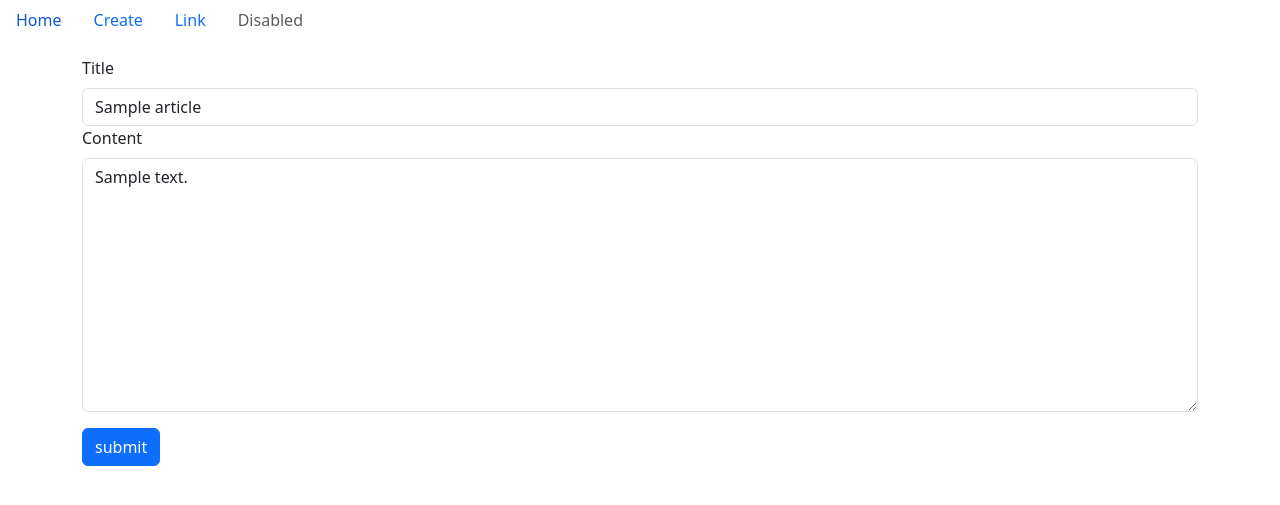
After one commit to EHYONGI/board, a Django app: page /articles/1/edit/ in a window 1280 px wide. The commit adds this page. Shown: the top 505 px of the page. Run offline with Django 5.2, Linux system fonts and the light colour scheme; tables that the repository leaves empty hold one stand-in row (values such as "Sample post").

Commit message:
update 기능 구현

```diff
--- a/articles/templates/detail.html
+++ b/articles/templates/detail.html
@@ -12,5 +12,6 @@
         {{article.created_at}}
     </div>
 </div>
-<a href="{% url 'articles:delete' id=article.id %}" class="btn btn-danger" role="button">delete</a>
+<a href="{% url 'articles:delete' id=article.id %}" class="btn btn-danger">delete</a>
+<a href="{% url 'articles:edit' id=article.id%}" class="btn btn-warning">update</a>
 {% endblock %}
--- /dev/null
+++ b/articles/templates/edit.html
@@ -0,0 +1,16 @@
+{% extends 'base.html' %}
+
+{% block body %}
+<form action="{% url 'articles:update' id=article.id %}" method="post">
+    {% csrf_token %}
+    <div class="mb-3"></div>
+        <label for="title" class="form-label">Title</label>
+        <input type="text" id="title" class="form-control" name="title" value="{{article.title}}">
+    <div class="mb-3">
+        <label for="content" class="form-label">Content</label>
+        <textarea id="content" class="form-control" rows="10" name="content">{{article.content}}</textarea>
+    </div>
+
+    <button type="submit" class="btn btn-primary">submit</button>
+</form>
+{% endblock %}
--- a/articles/urls.py
+++ b/articles/urls.py
@@ -7,6 +7,8 @@ urlpatterns = [
     path('', views.index, name="index"),
     path('<int:id>/', views.detail, name="detail"), # posts(articles)/ 필요 X -> 중복된 거 빼서 !
     path('new/', views.new, name="new"),
-    path('create/', views.create, name='create'),
-    path('<int:id>/delete/', views.delete, name='delete'),
+    path('create/', views.create, name="create"),
+    path('<int:id>/delete/', views.delete, name="delete"),
+    path('<int:id>/edit/', views.edit, name="edit"),
+    path('<int:id>/update/', views.update, name="update"),
 ]
--- a/articles/views.py
+++ b/articles/views.py
@@ -40,3 +40,23 @@ def delete(request, id):
     article.delete()
 
     return redirect('articles:index')
+
+def edit(request, id):
+    article = Article.objects.get(id=id)
+
+    context = {
+        'article': article,
+    }
+
+    return render(request, 'edit.html', context)
+
+def update(request, id):
+    title = request.POST.get('title')
+    content = request.POST.get('content')
+
+    article = Article.objects.get(id=id)
+    article.title = title
+    article.content = content
+    article.save()
+
+    return redirect('articles:detail', id=article.id)
```
